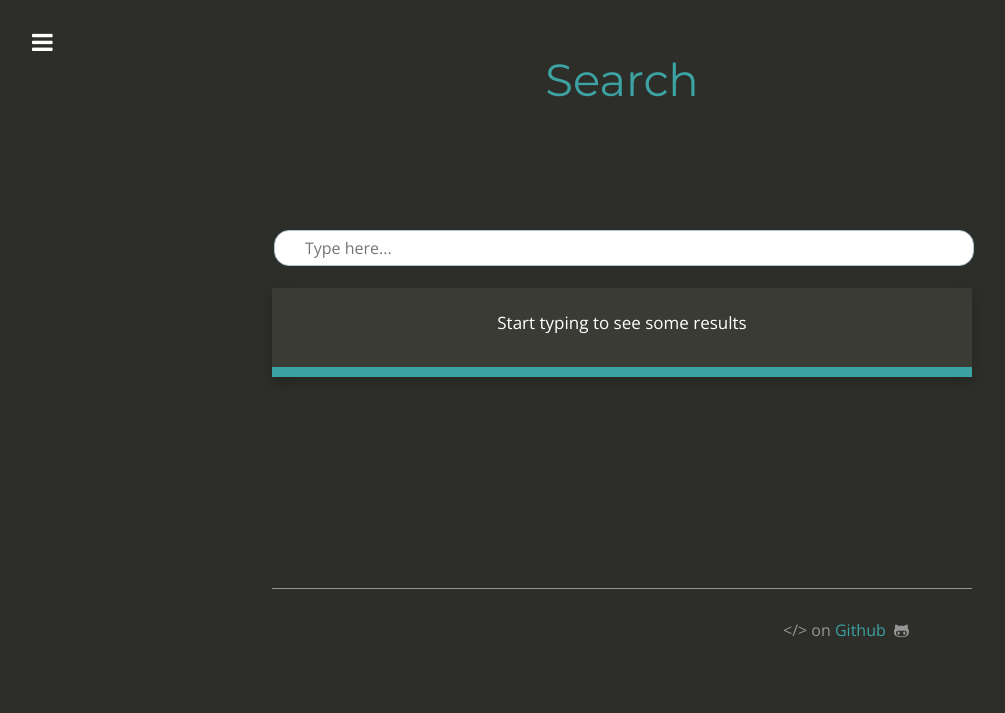
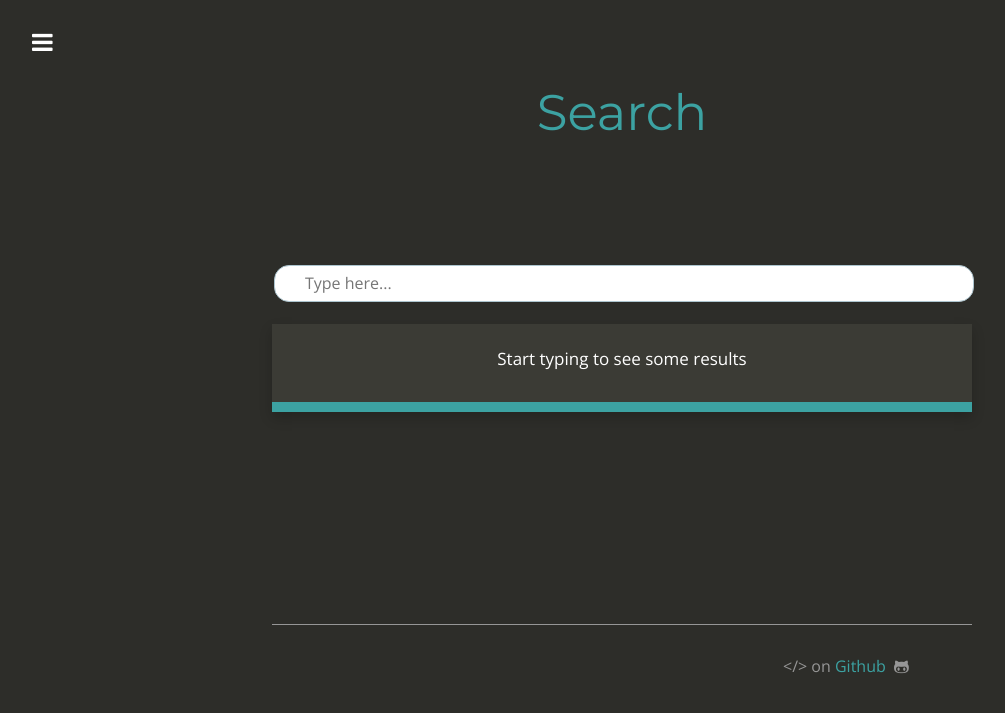
Before and after one commit to AlenaUl/drone-test-2, a Jekyll site: the page built from search.html, in a window 1280 px wide. Shown: the top 713 px of the page, without its empty margins (18-1023 px from the left). Built offline with Jekyll 4.4.1, drawn with Linux system fonts in a browser that asks for light colours; nearby versions of some CDN libraries.

Commit message:
Update style.scss

```diff
--- a/css/style.scss
+++ b/css/style.scss
@@ -268,8 +268,8 @@ ul {
 		}
 
 		@media (min-width: $screen-md-min) {
-			font-size: 45px;
-			margin-top: -20px;
+			font-size: 50px;
+			margin-top: 10px;
 		}
 	}
 
```
